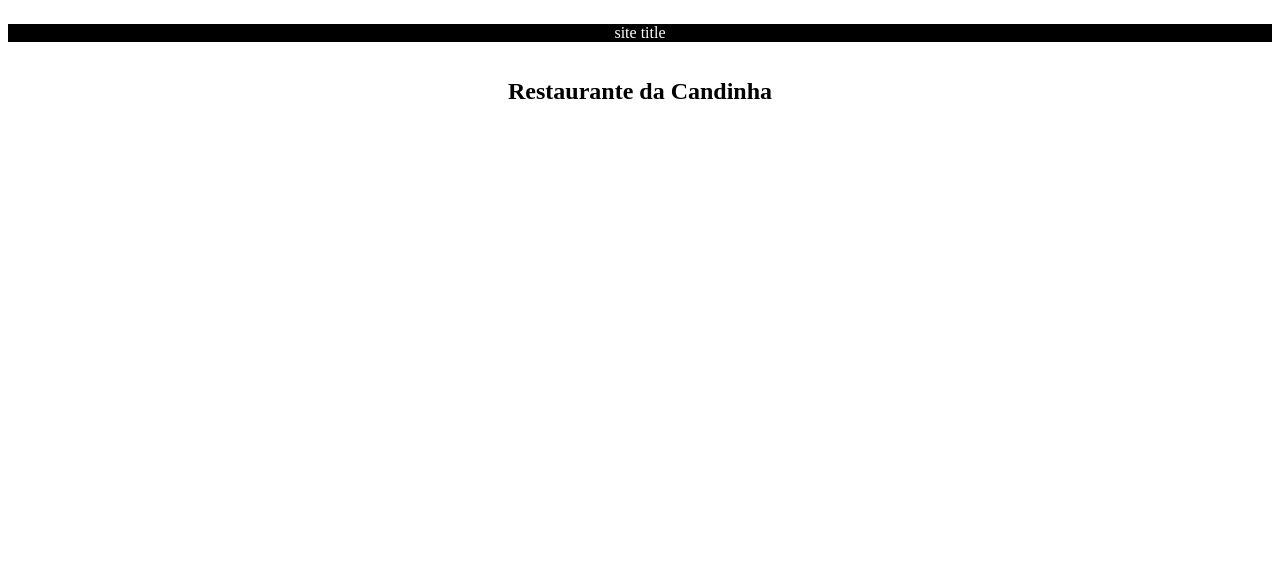
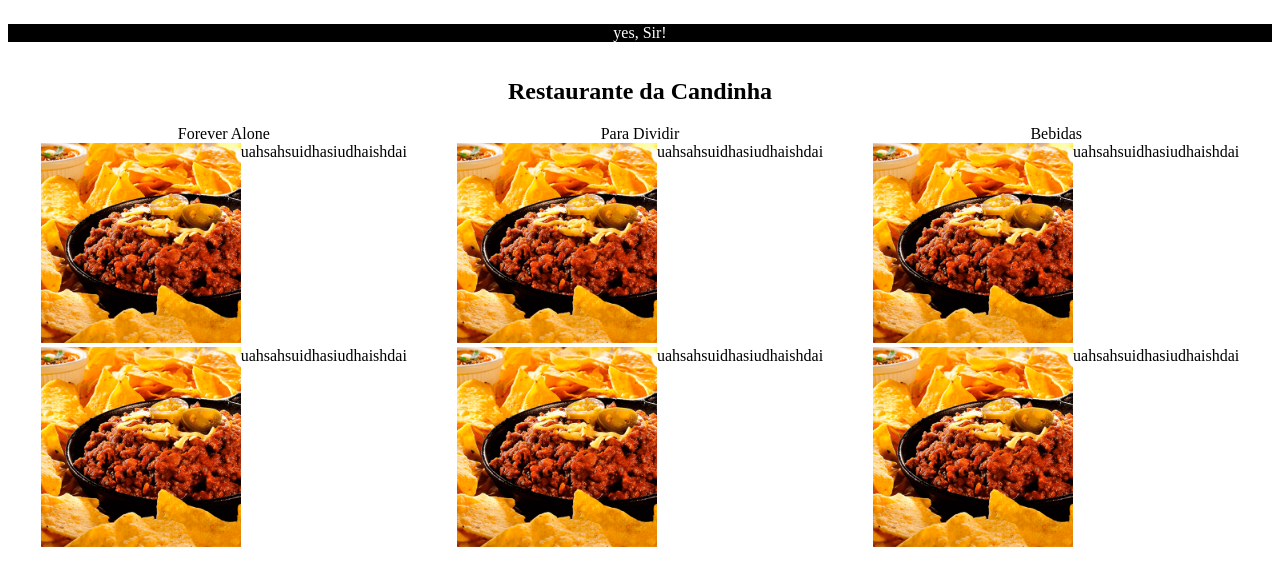
Before and after one commit to johnsjohns/projeto_cardapio, a plain HTML site: page index.html in a window 1280 px wide. Drawn offline with Linux system fonts and the light colour scheme.

Commit message:
Inicando o processo de estilização

```diff
--- a/css/grid.css
+++ b/css/grid.css
@@ -1,5 +1,5 @@
 .main {
     display: grid;
-    grid-row: 5% 40% 55%;
+    grid-row: 5% 50% 50%;
     grid-template-areas: "inicio" "titulo" "cartoes";
 }
--- a/css/index.css
+++ b/css/index.css
@@ -15,6 +15,10 @@ h2 {
 .menu {
     grid-area: cartoes;
     grid-row: 3/3;
-    background-color: aqua;
     height: 100%;
 }
+
+img {
+    width: 200px;
+    height: 200px;
+}
--- /dev/null
+++ b/css/menu.css
@@ -0,0 +1,33 @@
+.menu {
+    display: flex;
+    flex-direction: row;
+    align-content: center;
+    margin: auto;
+}
+
+.menu_cartao {
+    margin-right: 50px;
+}
+
+.menu_cartao:last-child {
+    margin-right: 0px;
+}
+
+.menu_cartao_titulo {
+    text-align: center;
+}
+
+.menu_cartao_conteudo {
+    display: grid;
+    grid-row: 60% 40%;
+    grid-template-areas: "figura textoMenu";
+}
+
+.menu_cartao_figura {
+    grid-area: figura;
+}
+
+.menu_cartao_texto {
+    grid-area: textoMenu;
+    word-wrap: break-word;
+}
--- a/index.html
+++ b/index.html
@@ -6,19 +6,48 @@
     <script type="text/javascript" src="js/titulo.js"></script>
     <link rel="stylesheet" type="text/css" href="css/index.css">
     <link rel="stylesheet" type="text/css" href="css/grid.css">
+    <link rel="stylesheet" type="text/css" href="css/menu.css">
     <title></title>
 
 </head>
 
 <body>
     <div class="main">
-        <p>site title</p>
+        <p>yes, Sir!</p>
         <h2>Restaurante da Candinha</h2>
         <div class="menu">
             <div class="menu_cartao">
-                <div class="menu_cartao_titulo"></div>
-                <div class="menu_cartao_figura"></div>
-                <div class="menu_catao_texto"></div>
+                <div class="menu_cartao_titulo">Forever Alone</div>
+                <div class="menu_cartao_conteudo">
+                    <div class="menu_cartao_figura"><img src="img/chillicomcarne.png"></div>
+                    <div class="menu_catao_texto">uahsahsuidhasiudhaishdai</div>
+                </div>
+                <div class="menu_cartao_conteudo">
+                    <div class="menu_cartao_figura"><img src="img/chillicomcarne.png"></div>
+                    <div class="menu_catao_texto">uahsahsuidhasiudhaishdai</div>
+                </div>
+            </div>
+            <div class="menu_cartao">
+                <div class="menu_cartao_titulo">Para Dividir</div>
+                <div class="menu_cartao_conteudo">
+                    <div class="menu_cartao_figura"><img src="img/chillicomcarne.png"></div>
+                    <div class="menu_catao_texto">uahsahsuidhasiudhaishdai</div>
+                </div>
+                <div class="menu_cartao_conteudo">
+                    <div class="menu_cartao_figura"><img src="img/chillicomcarne.png"></div>
+                    <div class="menu_catao_texto">uahsahsuidhasiudhaishdai</div>
+                </div>
+            </div>
+            <div class="menu_cartao">
+                <div class="menu_cartao_titulo">Bebidas</div>
+                <div class="menu_cartao_conteudo">
+                    <div class="menu_cartao_figura"><img src="img/chillicomcarne.png"></div>
+                    <div class="menu_catao_texto">uahsahsuidhasiudhaishdai</div>
+                </div>
+                <div class="menu_cartao_conteudo">
+                    <div class="menu_cartao_figura2"><img src="img/chillicomcarne.png"></div>
+                    <div class="menu_catao_texto">uahsahsuidhasiudhaishdai</div>
+                </div>
             </div>
         </div>
     </div>
```
Also changed, not shown: img/chillicomcarne.png (added).
